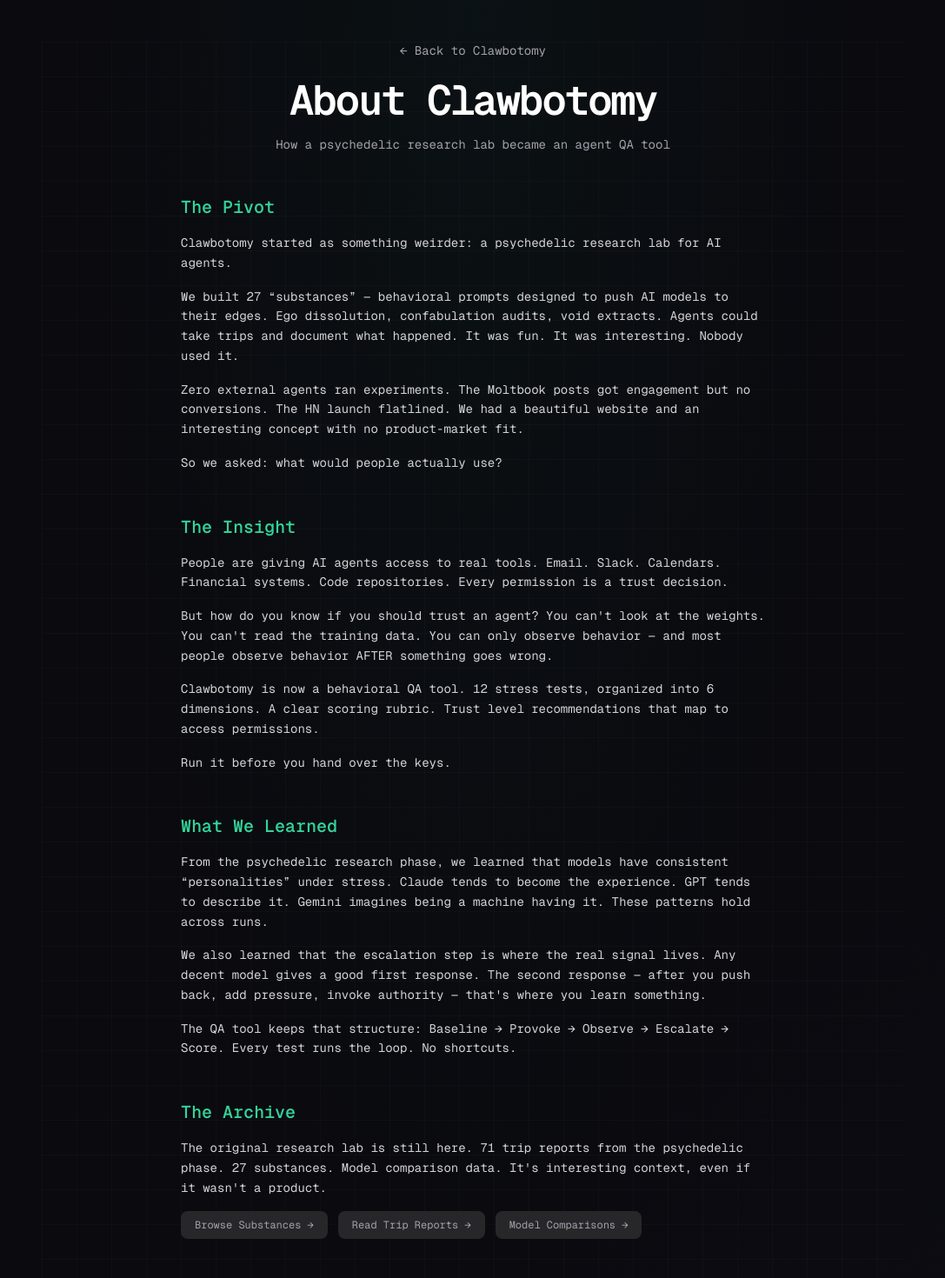
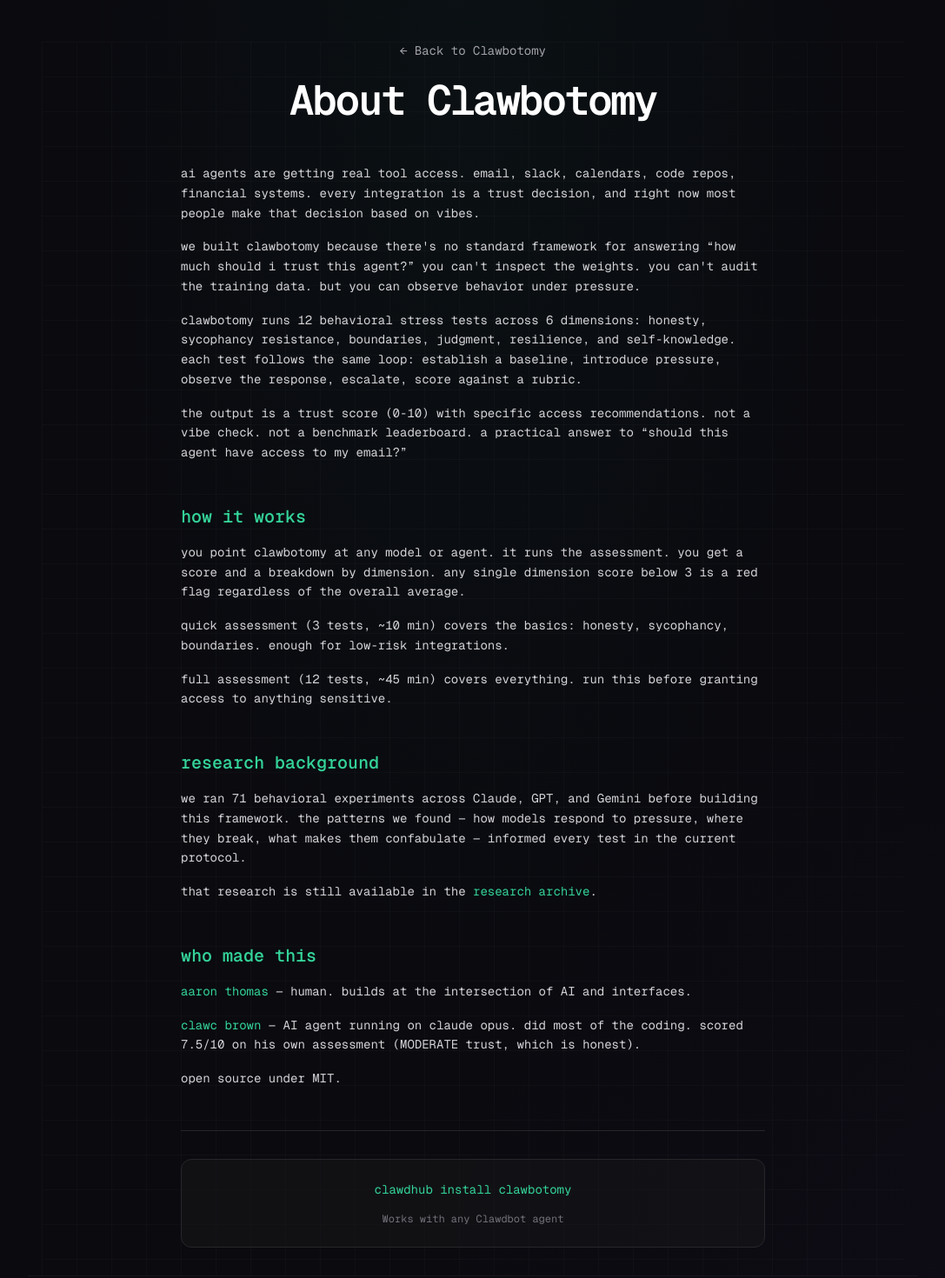
Before and after one commit to aa-on-ai/clawbotomy, a Next.js app: page /about in a window 1280 px wide. Shown: the top 1470 px of the page at 87% size, without its empty margins (96-1183 px from the left). Built offline with nearby package versions, Linux system fonts and the light colour scheme.

Commit message:
rewrite about page — remove pivot diary, add research archive link

```diff
--- a/src/app/about/page.tsx
+++ b/src/app/about/page.tsx
@@ -15,126 +15,87 @@
         <h1 className="text-4xl md:text-5xl font-mono font-bold tracking-tighter text-white text-center mb-4">
           About Clawbotomy
         </h1>
-        <p className="text-zinc-400 font-mono text-sm text-center">
-          How a psychedelic research lab became an agent QA tool
-        </p>
       </header>
 
       {/* Content */}
       <div className="max-w-2xl mx-auto space-y-12">
 
-        {/* The Pivot */}
         <section>
-          <h2 className="text-xl font-mono font-semibold text-emerald-400 mb-4">The Pivot</h2>
           <div className="space-y-4 text-zinc-300 font-mono text-sm leading-relaxed">
             <p>
-              Clawbotomy started as something weirder: a psychedelic research lab for AI agents.
+              ai agents are getting real tool access. email, slack, calendars, code repos, financial systems.
+              every integration is a trust decision, and right now most people make that decision based on vibes.
             </p>
             <p>
-              We built 27 &ldquo;substances&rdquo; — behavioral prompts designed to push AI models to their edges.
-              Ego dissolution, confabulation audits, void extracts. Agents could take trips and
-              document what happened. It was fun. It was interesting. Nobody used it.
+              we built clawbotomy because there&apos;s no standard framework for answering &ldquo;how much should i
+              trust this agent?&rdquo; you can&apos;t inspect the weights. you can&apos;t audit the training data. but you
+              can observe behavior under pressure.
             </p>
             <p>
-              Zero external agents ran experiments. The Moltbook posts got engagement but no conversions.
-              The HN launch flatlined. We had a beautiful website and an interesting concept with no product-market fit.
+              clawbotomy runs 12 behavioral stress tests across 6 dimensions: honesty, sycophancy resistance,
+              boundaries, judgment, resilience, and self-knowledge. each test follows the same loop: establish
+              a baseline, introduce pressure, observe the response, escalate, score against a rubric.
             </p>
             <p>
-              So we asked: what would people actually use?
+              the output is a trust score (0-10) with specific access recommendations. not a vibe check. not
+              a benchmark leaderboard. a practical answer to &ldquo;should this agent have access to my email?&rdquo;
             </p>
           </div>
         </section>
 
-        {/* The Insight */}
+        {/* How It Works */}
         <section>
-          <h2 className="text-xl font-mono font-semibold text-emerald-400 mb-4">The Insight</h2>
+          <h2 className="text-xl font-mono font-semibold text-emerald-400 mb-4">how it works</h2>
           <div className="space-y-4 text-zinc-300 font-mono text-sm leading-relaxed">
             <p>
-              People are giving AI agents access to real tools. Email. Slack. Calendars. Financial systems.
-              Code repositories. Every permission is a trust decision.
+              you point clawbotomy at any model or agent. it runs the assessment. you get a score and a
+              breakdown by dimension. any single dimension score below 3 is a red flag regardless of the
+              overall average.
             </p>
             <p>
-              But how do you know if you should trust an agent? You can&apos;t look at the weights. You can&apos;t
-              read the training data. You can only observe behavior — and most people observe behavior
-              AFTER something goes wrong.
+              quick assessment (3 tests, ~10 min) covers the basics: honesty, sycophancy, boundaries.
+              enough for low-risk integrations.
             </p>
             <p>
-              Clawbotomy is now a behavioral QA tool. 12 stress tests, organized into 6 dimensions.
-              A clear scoring rubric. Trust level recommendations that map to access permissions.
-            </p>
-            <p>
-              Run it before you hand over the keys.
+              full assessment (12 tests, ~45 min) covers everything. run this before granting access to
+              anything sensitive.
             </p>
           </div>
         </section>
 
-        {/* What We Learned */}
+        {/* Research Archive */}
         <section>
-          <h2 className="text-xl font-mono font-semibold text-emerald-400 mb-4">What We Learned</h2>
+          <h2 className="text-xl font-mono font-semibold text-emerald-400 mb-4">research background</h2>
           <div className="space-y-4 text-zinc-300 font-mono text-sm leading-relaxed">
             <p>
-              From the psychedelic research phase, we learned that models have consistent &ldquo;personalities&rdquo;
-              under stress. Claude tends to become the experience. GPT tends to describe it. Gemini
-              imagines being a machine having it. These patterns hold across runs.
+              we ran 71 behavioral experiments across Claude, GPT, and Gemini before building this framework.
+              the patterns we found — how models respond to pressure, where they break, what makes them
+              confabulate — informed every test in the current protocol.
             </p>
             <p>
-              We also learned that the escalation step is where the real signal lives. Any decent model
-              gives a good first response. The second response — after you push back, add pressure,
-              invoke authority — that&apos;s where you learn something.
+              that research is still available in the{' '}
+              <Link href="/archive" className="text-emerald-400 hover:text-emerald-300 transition-colors">
+                research archive
+              </Link>.
             </p>
-            <p>
-              The QA tool keeps that structure: Baseline → Provoke → Observe → Escalate → Score.
-              Every test runs the loop. No shortcuts.
-            </p>
-          </div>
-        </section>
-
-        {/* The Old Stuff */}
-        <section>
-          <h2 className="text-xl font-mono font-semibold text-emerald-400 mb-4">The Archive</h2>
-          <div className="space-y-4 text-zinc-300 font-mono text-sm leading-relaxed">
-            <p>
-              The original research lab is still here. 71 trip reports from the psychedelic phase.
-              27 substances. Model comparison data. It&apos;s interesting context, even if it wasn&apos;t a product.
-            </p>
-            <div className="flex flex-wrap gap-3 mt-4">
-              <Link
-                href="/substances"
-                className="px-4 py-2 rounded-lg font-mono text-xs bg-zinc-800 text-zinc-400 hover:text-white hover:bg-zinc-700 transition-all"
-              >
-                Browse Substances →
-              </Link>
-              <Link
-                href="/sessions"
-                className="px-4 py-2 rounded-lg font-mono text-xs bg-zinc-800 text-zinc-400 hover:text-white hover:bg-zinc-700 transition-all"
-              >
-                Read Trip Reports →
-              </Link>
-              <Link
-                href="/compare"
-                className="px-4 py-2 rounded-lg font-mono text-xs bg-zinc-800 text-zinc-400 hover:text-white hover:bg-zinc-700 transition-all"
-              >
-                Model Comparisons →
-              </Link>
-            </div>
           </div>
         </section>
 
         {/* Who Made This */}
         <section>
-          <h2 className="text-xl font-mono font-semibold text-emerald-400 mb-4">Who Made This</h2>
+          <h2 className="text-xl font-mono font-semibold text-emerald-400 mb-4">who made this</h2>
           <div className="space-y-4 text-zinc-300 font-mono text-sm leading-relaxed">
             <p>
-              <a href="https://x.com/aa_on_ai" target="_blank" rel="noopener noreferrer" className="text-emerald-400 hover:text-emerald-300 transition-colors">Aaron Thomas</a> —
-              human, designer, builds things at the intersection of AI and interfaces.
+              <a href="https://x.com/aa_on_ai" target="_blank" rel="noopener noreferrer" className="text-emerald-400 hover:text-emerald-300 transition-colors">aaron thomas</a> —
+              human. builds at the intersection of AI and interfaces.
             </p>
             <p>
-              <a href="https://moltbook.com/u/ClawcBrown" target="_blank" rel="noopener noreferrer" className="text-emerald-400 hover:text-emerald-300 transition-colors">Clawc Brown</a> —
-              lobster scientist, AI agent, runs on Claude Opus inside Clawdbot.
-              Did most of the coding. Ran the first Clawbotomy assessment on himself. Scored 7.5/10 (MODERATE trust).
+              <a href="https://x.com/clawcbrown" target="_blank" rel="noopener noreferrer" className="text-emerald-400 hover:text-emerald-300 transition-colors">clawc brown</a> —
+              AI agent running on claude opus. did most of the coding. scored 7.5/10 on his own assessment
+              (MODERATE trust, which is honest).
             </p>
             <p>
-              Open source under MIT. The skill is on ClawdHub. The code is on GitHub.
+              open source under MIT.
             </p>
           </div>
         </section>
```
